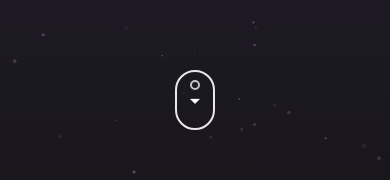
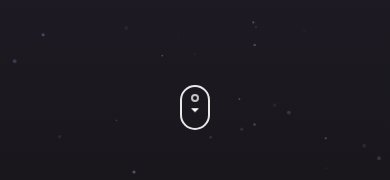
Before and after one commit to josefggx/Portfolio, a React (Vite) app: page / in a window 390 px wide. Shown: the part 664-844 px from the top of the page. Built offline with nearby package versions, Linux system fonts and the light colour scheme.

Commit message:
✨ add: Mobile friendly icon

```diff
--- a/src/components/ScrollIcon/ScrollIcon.scss
+++ b/src/components/ScrollIcon/ScrollIcon.scss
@@ -12,10 +12,6 @@
   z-index: 3;
   transition: all 0.3s;
 
-  // &:hover {
-  //   border: 2px solid rgb(215, 118, 244);
-  // }
-
   &:hover:after {
     border-top-color: rgb(229, 144, 255);
   }
@@ -29,7 +25,6 @@
   transition: all 0.3s;
 }
 
-/* Sixth */
 .mouse:before {
   width: 10px;
   height: 10px;
@@ -73,64 +68,50 @@
   }
 }
 
-// @import url('https://fonts.googleapis.com/css2?family=Roboto&display=swap');
-// body {
-//   background: #212121;
-//   font-family: 'Roboto', sans-serif;
-// }
-// .scroll-down {
-//   bottom: 0;
-//   height: 100px;
-//   left: 0;
-//   position: absolute;
-//   right: 0;
-//   text-align: center;
-//   z-index: 1;
-// }
-// .scroll-down-text {
-//   color: #d8d8d8;
-//   font-weight: bold;
-// }
-// .scroll-down-bar {
-//   background: #d8d8d8;
-//   bottom: 0;
-//   display: inline-block;
-//   height: 65px;
-//   left: 0;
-//   margin: 0 auto;
-//   position: absolute;
-//   right: 0;
-//   width: 2px;
-// }
-// .scroll-down-bar::before {
-//   animation: scrollBall 2s ease-in-out infinite;
-//   background: #f177e0;
-//   border-radius: 50%;
-//   content: '';
-//   display: inline-block;
-//   height: 10px;
-//   left: calc(50% - 5px);
-//   position: absolute;
-//   top: 10px;
-//   width: 10px;
-// }
-// @-moz-keyframes scrollBall {
-//   40%, 60% {
-//     transform: translateY(32px);
-//   }
-// }
-// @-webkit-keyframes scrollBall {
-//   40%, 60% {
-//     transform: translateY(32px);
-//   }
-// }
-// @-o-keyframes scrollBall {
-//   40%, 60% {
-//     transform: translateY(32px);
-//   }
-// }
-// @keyframes scrollBall {
-//   40%, 60% {
-//     transform: translateY(32px);
-//   }
-// }
+@media (max-width: 991.98px) {
+  .mouse {
+    width: 30px;
+    height: 45px;
+  }
+
+  .mouse:before {
+    width: 8px;
+    height: 8px;
+    top: 9px;
+    left: calc(50% - 4px);
+  }
+  .mouse:after {
+    top: 24px;
+    left: calc(50% - 4px);
+    border: 4px solid transparent;
+    border-top-color: rgb(255, 255, 255);
+    -webkit-animation: mouse__arrow2 1.4s ease-in-out infinite;
+    animation: mouse__arrow2 1.4s ease-in-out infinite;
+  }
+
+  @-webkit-keyframes mouse__arrow2 {
+    20%,
+    100% {
+      transform: translateY(0);
+    }
+    50% {
+      transform: translateY(7px);
+    }
+    80% {
+      transform: translateY(-2px);
+    }
+  }
+
+  @keyframes mouse__arrow2 {
+    20%,
+    100% {
+      transform: translateY(0);
+    }
+    50% {
+      transform: translateY(7px);
+    }
+    80% {
+      transform: translateY(-2px);
+    }
+  }
+}
```
